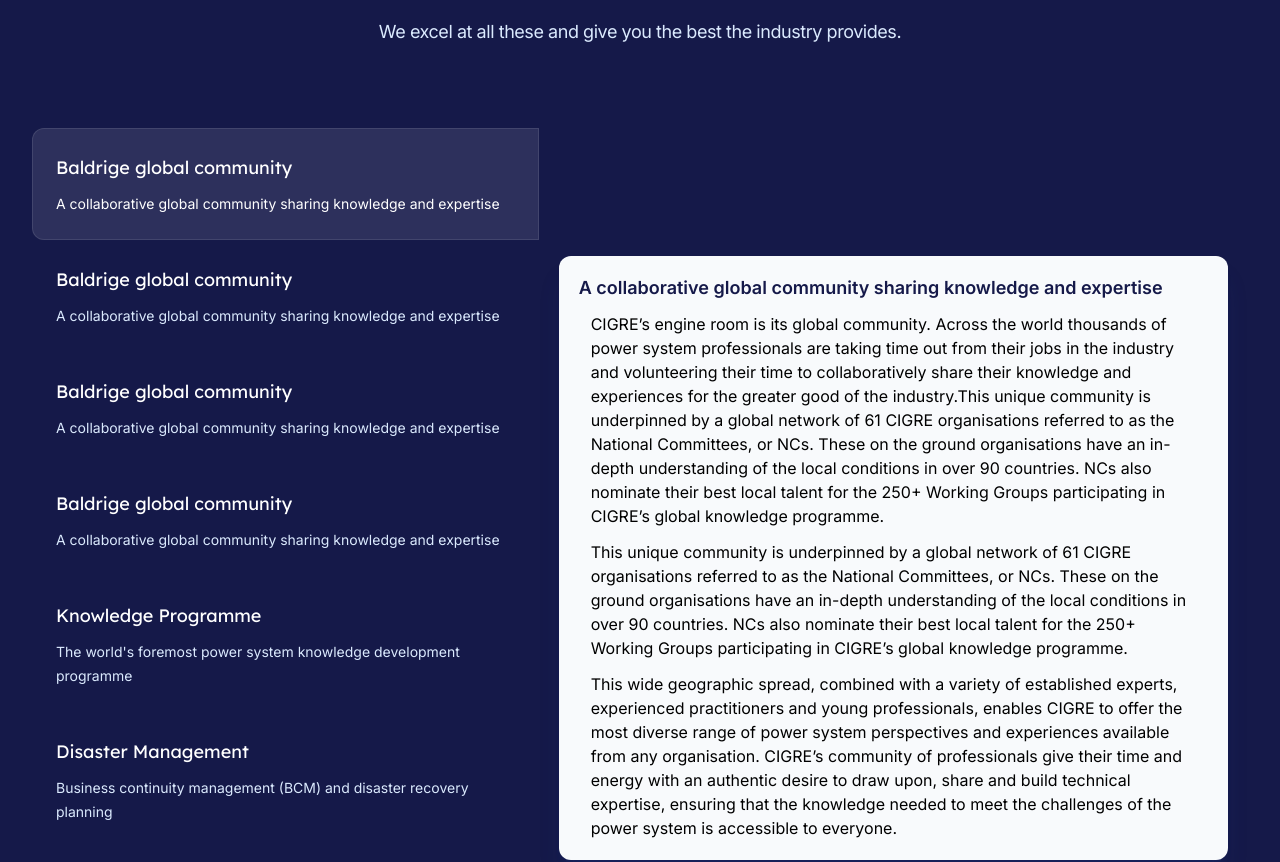
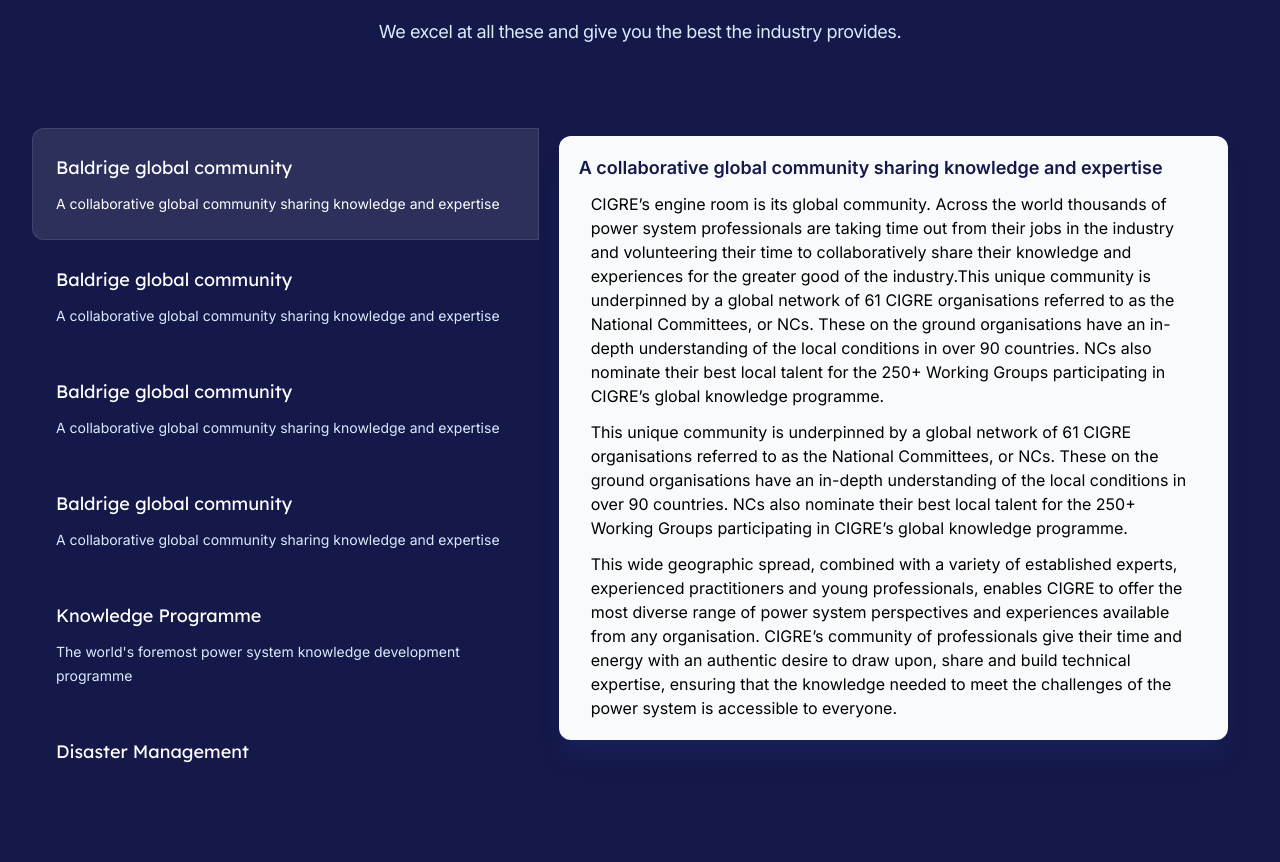
Before and after one commit to ashutoshweb/sanpec, a Next.js app: page / in a window 1280 px wide. Shown: the part 1220-2082 px from the top of the page. Built offline with nearby package versions, Linux system fonts and the light colour scheme.

Commit message:
add scroll

```diff
--- a/src/components/baldrige/MainFeatures.jsx
+++ b/src/components/baldrige/MainFeatures.jsx
@@ -16,7 +16,7 @@
   {
     title: 'Baldrige global community',
 
-    content2:['CIGRE’s engine room is its global community. Across the world thousands of power system professionals are taking time out from their jobs in the industry and volunteering their time to collaboratively share their knowledge and experiences for the greater good of the industry.This unique community is underpinned by a global network of 61 CIGRE organisations referred to as the National Committees, or NCs. These on the ground organisations have an in-depth understanding of the local conditions in over 90 countries. NCs also nominate their best local talent for the 250+ Working Groups participating in CIGRE’s global knowledge programme.',
+    content2: ['CIGRE’s engine room is its global community. Across the world thousands of power system professionals are taking time out from their jobs in the industry and volunteering their time to collaboratively share their knowledge and experiences for the greater good of the industry.This unique community is underpinned by a global network of 61 CIGRE organisations referred to as the National Committees, or NCs. These on the ground organisations have an in-depth understanding of the local conditions in over 90 countries. NCs also nominate their best local talent for the 250+ Working Groups participating in CIGRE’s global knowledge programme.',
       'This unique community is underpinned by a global network of 61 CIGRE organisations referred to as the National Committees, or NCs. These on the ground organisations have an in-depth understanding of the local conditions in over 90 countries. NCs also nominate their best local talent for the 250+ Working Groups participating in CIGRE’s global knowledge programme.',
       'This wide geographic spread, combined with a variety of established experts, experienced practitioners and young professionals, enables CIGRE to offer the most diverse range of power system perspectives and experiences available from any organisation. CIGRE’s community of professionals give their time and energy with an authentic desire to draw upon, share and build technical expertise, ensuring that the knowledge needed to meet the challenges of the power system is accessible to everyone.'],
     description:
@@ -27,7 +27,7 @@
   {
     title: 'Baldrige global community',
 
-    content2:['CIGRE’s engine room is its global community. Across the world thousands of power system professionals are taking time out from their jobs in the industry and volunteering their time to collaboratively share their knowledge and experiences for the greater good of the industry.This unique community is underpinned by a global network of 61 CIGRE organisations referred to as the National Committees, or NCs. These on the ground organisations have an in-depth understanding of the local conditions in over 90 countries. NCs also nominate their best local talent for the 250+ Working Groups participating in CIGRE’s global knowledge programme.',
+    content2: ['CIGRE’s engine room is its global community. Across the world thousands of power system professionals are taking time out from their jobs in the industry and volunteering their time to collaboratively share their knowledge and experiences for the greater good of the industry.This unique community is underpinned by a global network of 61 CIGRE organisations referred to as the National Committees, or NCs. These on the ground organisations have an in-depth understanding of the local conditions in over 90 countries. NCs also nominate their best local talent for the 250+ Working Groups participating in CIGRE’s global knowledge programme.',
       'This unique community is underpinned by a global network of 61 CIGRE organisations referred to as the National Committees, or NCs. These on the ground organisations have an in-depth understanding of the local conditions in over 90 countries. NCs also nominate their best local talent for the 250+ Working Groups participating in CIGRE’s global knowledge programme.',
       'This wide geographic spread, combined with a variety of established experts, experienced practitioners and young professionals, enables CIGRE to offer the most diverse range of power system perspectives and experiences available from any organisation. CIGRE’s community of professionals give their time and energy with an authentic desire to draw upon, share and build technical expertise, ensuring that the knowledge needed to meet the challenges of the power system is accessible to everyone.'],
     description:
@@ -38,7 +38,7 @@
   {
     title: 'Baldrige global community',
 
-    content2:['CIGRE’s engine room is its global community. Across the world thousands of power system professionals are taking time out from their jobs in the industry and volunteering their time to collaboratively share their knowledge and experiences for the greater good of the industry.This unique community is underpinned by a global network of 61 CIGRE organisations referred to as the National Committees, or NCs. These on the ground organisations have an in-depth understanding of the local conditions in over 90 countries. NCs also nominate their best local talent for the 250+ Working Groups participating in CIGRE’s global knowledge programme.',
+    content2: ['CIGRE’s engine room is its global community. Across the world thousands of power system professionals are taking time out from their jobs in the industry and volunteering their time to collaboratively share their knowledge and experiences for the greater good of the industry.This unique community is underpinned by a global network of 61 CIGRE organisations referred to as the National Committees, or NCs. These on the ground organisations have an in-depth understanding of the local conditions in over 90 countries. NCs also nominate their best local talent for the 250+ Working Groups participating in CIGRE’s global knowledge programme.',
       'This unique community is underpinned by a global network of 61 CIGRE organisations referred to as the National Committees, or NCs. These on the ground organisations have an in-depth understanding of the local conditions in over 90 countries. NCs also nominate their best local talent for the 250+ Working Groups participating in CIGRE’s global knowledge programme.',
       'This wide geographic spread, combined with a variety of established experts, experienced practitioners and young professionals, enables CIGRE to offer the most diverse range of power system perspectives and experiences available from any organisation. CIGRE’s community of professionals give their time and energy with an authentic desire to draw upon, share and build technical expertise, ensuring that the knowledge needed to meet the challenges of the power system is accessible to everyone.'],
     description:
@@ -49,7 +49,7 @@
   {
     title: 'Baldrige global community',
 
-    content2:['CIGRE’s engine room is its global community. Across the world thousands of power system professionals are taking time out from their jobs in the industry and volunteering their time to collaboratively share their knowledge and experiences for the greater good of the industry.This unique community is underpinned by a global network of 61 CIGRE organisations referred to as the National Committees, or NCs. These on the ground organisations have an in-depth understanding of the local conditions in over 90 countries. NCs also nominate their best local talent for the 250+ Working Groups participating in CIGRE’s global knowledge programme.',
+    content2: ['CIGRE’s engine room is its global community. Across the world thousands of power system professionals are taking time out from their jobs in the industry and volunteering their time to collaboratively share their knowledge and experiences for the greater good of the industry.This unique community is underpinned by a global network of 61 CIGRE organisations referred to as the National Committees, or NCs. These on the ground organisations have an in-depth understanding of the local conditions in over 90 countries. NCs also nominate their best local talent for the 250+ Working Groups participating in CIGRE’s global knowledge programme.',
       'This unique community is underpinned by a global network of 61 CIGRE organisations referred to as the National Committees, or NCs. These on the ground organisations have an in-depth understanding of the local conditions in over 90 countries. NCs also nominate their best local talent for the 250+ Working Groups participating in CIGRE’s global knowledge programme.',
       'This wide geographic spread, combined with a variety of established experts, experienced practitioners and young professionals, enables CIGRE to offer the most diverse range of power system perspectives and experiences available from any organisation. CIGRE’s community of professionals give their time and energy with an authentic desire to draw upon, share and build technical expertise, ensuring that the knowledge needed to meet the challenges of the power system is accessible to everyone.'],
     description:
@@ -60,7 +60,7 @@
   {
     title: 'Knowledge Programme',
 
-    content2:['CIGRE operates the world’s foremost power system knowledge development programme of work. At its foundation is CIGRE’s unique structure and the wide spectrum of domains covered.',
+    content2: ['CIGRE operates the world’s foremost power system knowledge development programme of work. At its foundation is CIGRE’s unique structure and the wide spectrum of domains covered.',
       'The CIGRE knowledge programme is driven by key strategic themes defined by the experts of the CIGRE leadership, with the input of the community. These are based around the key drivers affecting the industry and are updated as strategic changes occur.',
       'Strategic themes are fed into 16 consistent domains of work, each led by a dedicated Study Committee. The domains are broadly grouped by four key global power system areas – equipment, technologies, systems, new materials and IT.'],
     description:
@@ -69,7 +69,7 @@
   },
   {
     title: 'Disaster Management',
-    content2:['Ashu',
+    content2: ['Ashu',
       'Das'],
     description:
       "Business continuity management (BCM) and disaster recovery planning",
@@ -77,7 +77,7 @@
   },
   {
     title: 'Sustainability',
-    content2:['Ashu', 'Das'],
+    content2: ['Ashu', 'Das'],
     description:
       "Testing and inspection of steel pole, lattice towers, substation support structures, insulators, conductors, OPGW, guy wires, shield wires and hardware assembly",
     image: envision,
@@ -133,7 +133,7 @@
         >
           {({ selectedIndex }) => (
             <>
-              <div className="-mx-4 flex overflow-x-auto pb-4 sm:mx-0 sm:overflow-visible sm:pb-0 lg:col-span-5">
+              <div className="-mx-4 flex overflow-x-auto pb-4 sm:mx-0 sm:overflow-visible sm:pb-0 lg:col-span-5 overflow-scroll" style={{ maxHeight: "40rem", height: '40rem', 'overflow': 'scroll' }}>
                 <Tab.List className="relative z-10 flex gap-x-4 whitespace-nowrap px-4 sm:mx-auto sm:px-0 lg:mx-0 lg:block lg:gap-x-0 lg:gap-y-1 lg:whitespace-normal">
                   {features.map((feature, featureIndex) => (
                     <div
@@ -184,10 +184,7 @@
                     <div className="m-5 w-[45rem] overflow-hidden rounded-xl bg-slate-50 shadow-xl shadow-blue-900/20 sm:w-auto lg:mt-0 ">
                       <div
                         className="max-w-3xl"
-
                         alt=""
-
-
                       >
                         <div class="group relative m-5">
                           <h3 class="mt-5 text-lg font-semibold leading-6 text-[#151949] group-hover:text-gray-600">
@@ -198,7 +195,7 @@
                             {feature.description}
 
                           </h3>
-                                {feature.content2.map((content) => (<p className='m-3'>{content}</p> ))}
+                          {feature.content2.map((content) => (<p className='m-3'>{content}</p>))}
                         </div>
                       </div>
                     </div>
```
Lines whose indentation alone changed are shown as unchanged.
